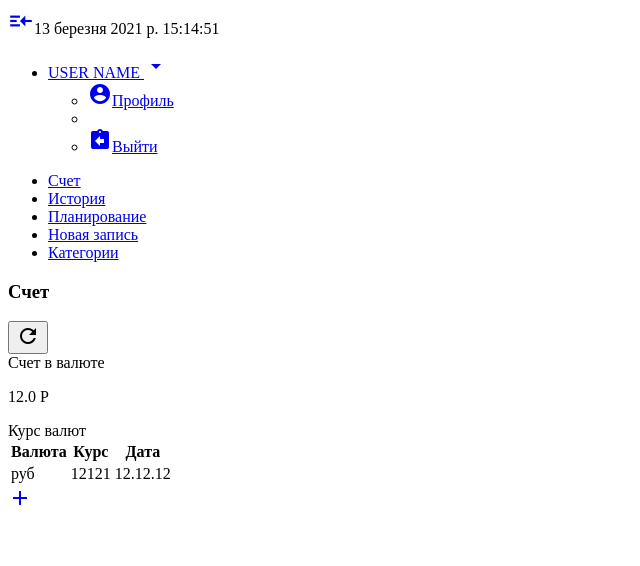
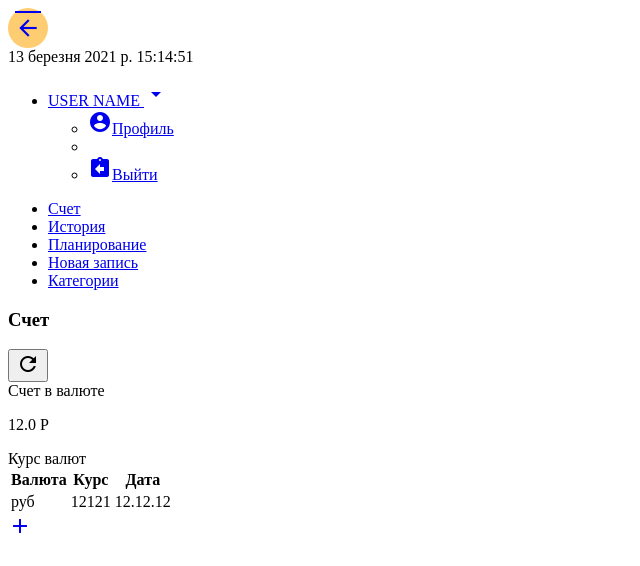
Before and after one commit to ErikKopcha/vue-crm-system, a Vue app: page / in a window 1280 px wide. Shown: the top 566 px of the page, without its empty margins (0-640 px from the left). Built offline with nearby package versions, Linux system fonts and the light colour scheme.

Commit message:
Update Navbar.vue

```diff
--- a/src/components/app/Navbar.vue
+++ b/src/components/app/Navbar.vue
@@ -4,10 +4,13 @@
       <div class="navbar-left">
         <a href="#" @click.prevent="$emit('toggleSidebar')">
           <i class="material-icons black-text nav-icon" :class="{ open: value }"
-            >read_more</i
+            >arrow_forward</i
           >
         </a>
-        <span class="black-text">{{ date | date('date') }} {{ time | time('time') }}</span>
+
+        <span class="black-text"
+          >{{ date | date("date") }} {{ time | time("time") }}</span
+        >
       </div>
 
       <ul class="right hide-on-small-and-down">
@@ -82,6 +85,13 @@ export default {
 
 <style scoped>
 .nav-icon {
+  display: flex;
+  align-items: center;
+  justify-content: center;
+  width: 40px;
+  height: 40px;
+  background-color: #ffcd71;
+  border-radius: 50%;
   font-size: 26px;
   transition: all 0.4s ease;
 }
```
